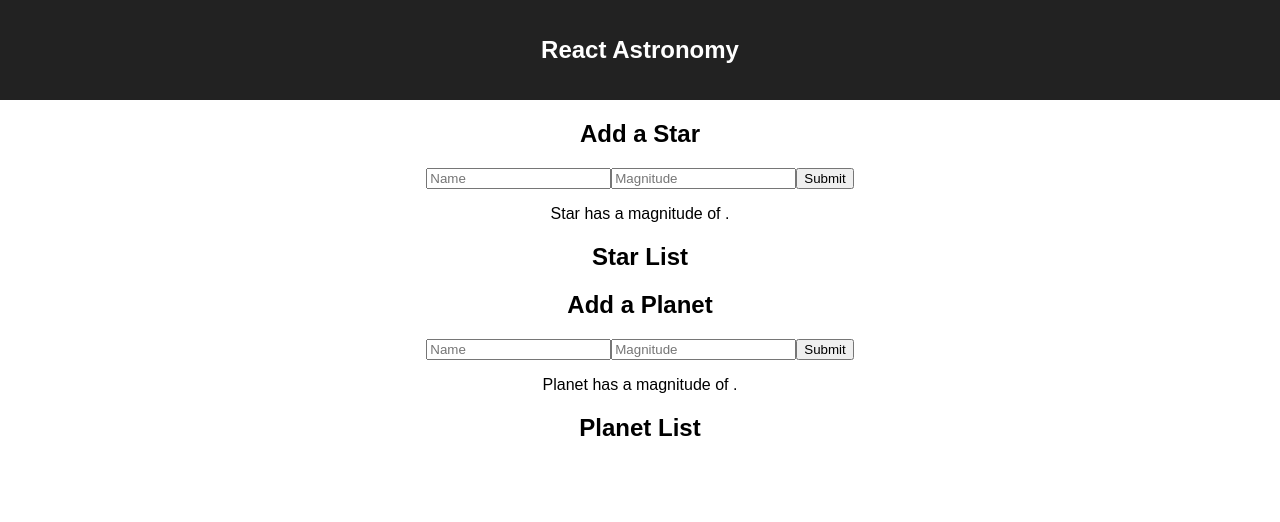
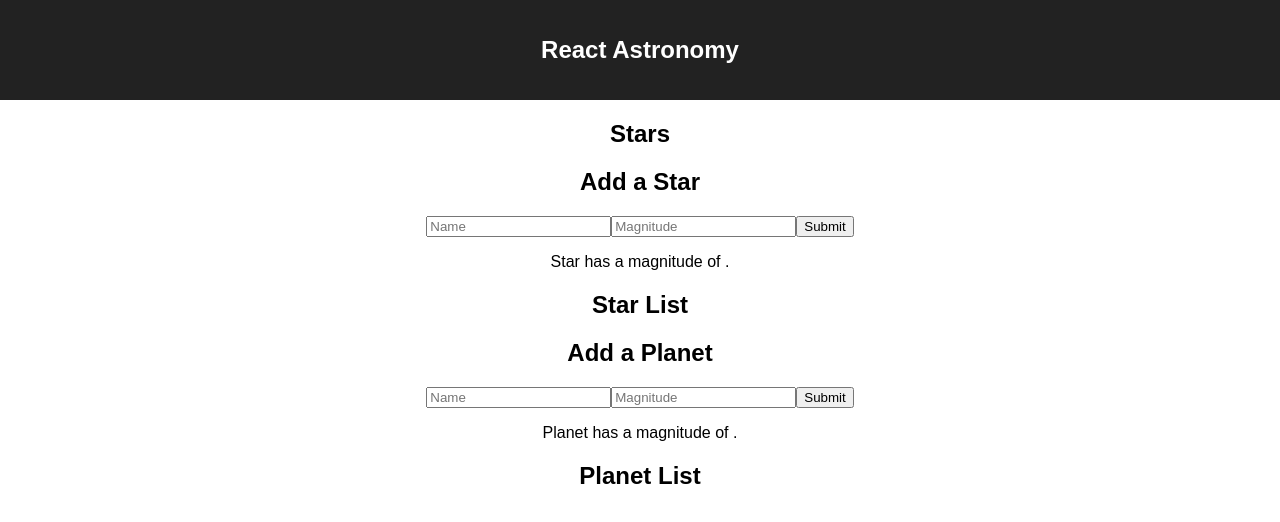
Before and after one commit to lizzwong/reactAstronomy, a React (Create React App) app: page / in a window 1280 px wide. Shown: the top 522 px of the page. Built offline with nearby package versions, Linux system fonts and the light colour scheme.

Commit message:
routers for react

```diff
--- a/src/components/App/App.js
+++ b/src/components/App/App.js
@@ -1,96 +1,19 @@
 import React, { Component } from 'react';
 import './App.css';
 import Header from '../Header/Header';
-import AddStar from '../AddStar/AddStar';
-import StarsList from '../StarsList/StarsList';
-import AddPlanet from '../AddPlanet/AddPlanet';
-import PlanetsList from '../PlanetsList/PlanetsList';
+import Stars from '../../pages/Stars/Stars';
+import Planets from '../../pages/Planets/Planets';
 
 class App extends Component {
 
-  constructor(props) {
-    super(props);//do this or things will break
-
-    this.state = {
-      newStar: {
-        name: '',
-        magnitude: '',
-      },
-      starsArray: [],
-      newPlanet: {
-        title: '',
-        size: '',
-      },
-      planetsArray: [],
-    }
-  }
-
-  handleChangeFor = (propertyName) => (event) => {
-    this.setState(
-      {
-        newStar: {
-          ...this.state.newStar,
-          [propertyName]: event.target.value
-        },
-
-      }
-    )
-  }
-
-  handleChangeForPlanet = (propertyName) => (event) => {
-    this.setState(
-      {
-        newPlanet: {
-          ...this.state.newPlanet,
-          [propertyName]: event.target.value
-        }
-      }
-    )
-  }
-
-  handleSubmitStar = (event) => {
-    event.preventDefault();
-    this.setState(
-      {
-        starsArray: [...this.state.starsArray, this.state.newStar],
-        newStar: {
-          name: '',
-          magnitude: '',
-        }
-
-      }
-    )
-    console.log('submitting...', this.state.starsArray);
-
-  }
-
-  handleSubmitPlanet = (event) => {
-    event.preventDefault();
-    this.setState(
-      {
-        planetsArray: [...this.state.planetsArray, this.state.newPlanet],
-        newPlanet: {
-          title: '',
-          size: '',
-        }
-
-      }
-    )
-    console.log('submitting...', this.state.planetsArray);
-
-  }
 
 
   render() {
     return (
       <div className="App">
         <Header title="React Astronomy"/>
-        <AddStar newStar={this.state.newStar} handleChangeFor={ this.handleChangeFor} handleSubmitStar={this.handleSubmitStar}/>
-        <p>Star {this.state.newStar.name} has a magnitude of {this.state.newStar.magnitude}.</p>
-        <StarsList starsArray={this.state.starsArray}/>
-        <AddPlanet newPlanet={this.state.newPlanet} handleChangeForPlanet={this.handleChangeForPlanet} handleSubmitPlanet={this.handleSubmitPlanet}/>
-        <p>Planet {this.state.newPlanet.title} has a magnitude of {this.state.newPlanet.size}.</p>
-        <PlanetsList planetsArray={this.state.planetsArray} />
+        <Stars/>
+        <Planets/>
       </div>
     );
   }
--- /dev/null
+++ b/src/pages/Planets/Planets.js
@@ -0,0 +1,58 @@
+import React, { Component } from 'react';
+import AddPlanet from '../../components/AddPlanet/AddPlanet';
+import PlanetsList from '../../components/PlanetsList/PlanetsList';
+
+class Planets extends Component {
+
+    constructor(props) {
+        super(props);//do this or things will break
+
+        this.state = {
+            newPlanet: {
+                title: '',
+                size: '',
+            },
+            planetsArray: [],
+        }
+    }
+
+    handleChangeForPlanet = (propertyName) => (event) => {
+        this.setState(
+            {
+                newPlanet: {
+                    ...this.state.newPlanet,
+                    [propertyName]: event.target.value
+                }
+            }
+        )
+    }
+
+    handleSubmitPlanet = (event) => {
+        event.preventDefault();
+        this.setState(
+            {
+                planetsArray: [...this.state.planetsArray, this.state.newPlanet],
+                newPlanet: {
+                    title: '',
+                    size: '',
+                }
+
+            }
+        )
+        console.log('submitting...', this.state.planetsArray);
+
+    }
+
+
+    render() {
+        return (
+            <div>
+                <AddPlanet newPlanet={this.state.newPlanet} handleChangeForPlanet={this.handleChangeForPlanet} handleSubmitPlanet={this.handleSubmitPlanet} />
+                <p>Planet {this.state.newPlanet.title} has a magnitude of {this.state.newPlanet.size}.</p>
+                <PlanetsList planetsArray={this.state.planetsArray} />
+            </div>
+        );
+    }
+}
+
+export default Planets;
--- /dev/null
+++ b/src/pages/Stars/Stars.js
@@ -0,0 +1,61 @@
+import React, { Component } from 'react';
+
+import AddStar from '../../components/AddStar/AddStar';
+import StarsList from '../../components/StarsList/StarsList';
+
+class Stars extends Component {
+
+    constructor(props) {
+        super(props);//do this or things will break
+
+        this.state = {
+            newStar: {
+                name: '',
+                magnitude: '',
+            },
+            starsArray: [],
+        }
+    }
+
+    handleChangeFor = (propertyName) => (event) => {
+        this.setState(
+            {
+                newStar: {
+                    ...this.state.newStar,
+                    [propertyName]: event.target.value
+                },
+
+            }
+        )
+    }
+
+    handleSubmitStar = (event) => {
+        event.preventDefault();
+        this.setState(
+            {
+                starsArray: [...this.state.starsArray, this.state.newStar],
+                newStar: {
+                    name: '',
+                    magnitude: '',
+                }
+
+            }
+        )
+        console.log('submitting...', this.state.starsArray);
+
+    }
+
+
+    render() {
+        return (
+            <div >
+                <h2>Stars</h2>
+                <AddStar newStar={this.state.newStar} handleChangeFor={this.handleChangeFor} handleSubmitStar={this.handleSubmitStar} />
+                <p>Star {this.state.newStar.name} has a magnitude of {this.state.newStar.magnitude}.</p>
+                <StarsList starsArray={this.state.starsArray} />
+            </div>
+        );
+    }
+}
+
+export default Stars;
```
